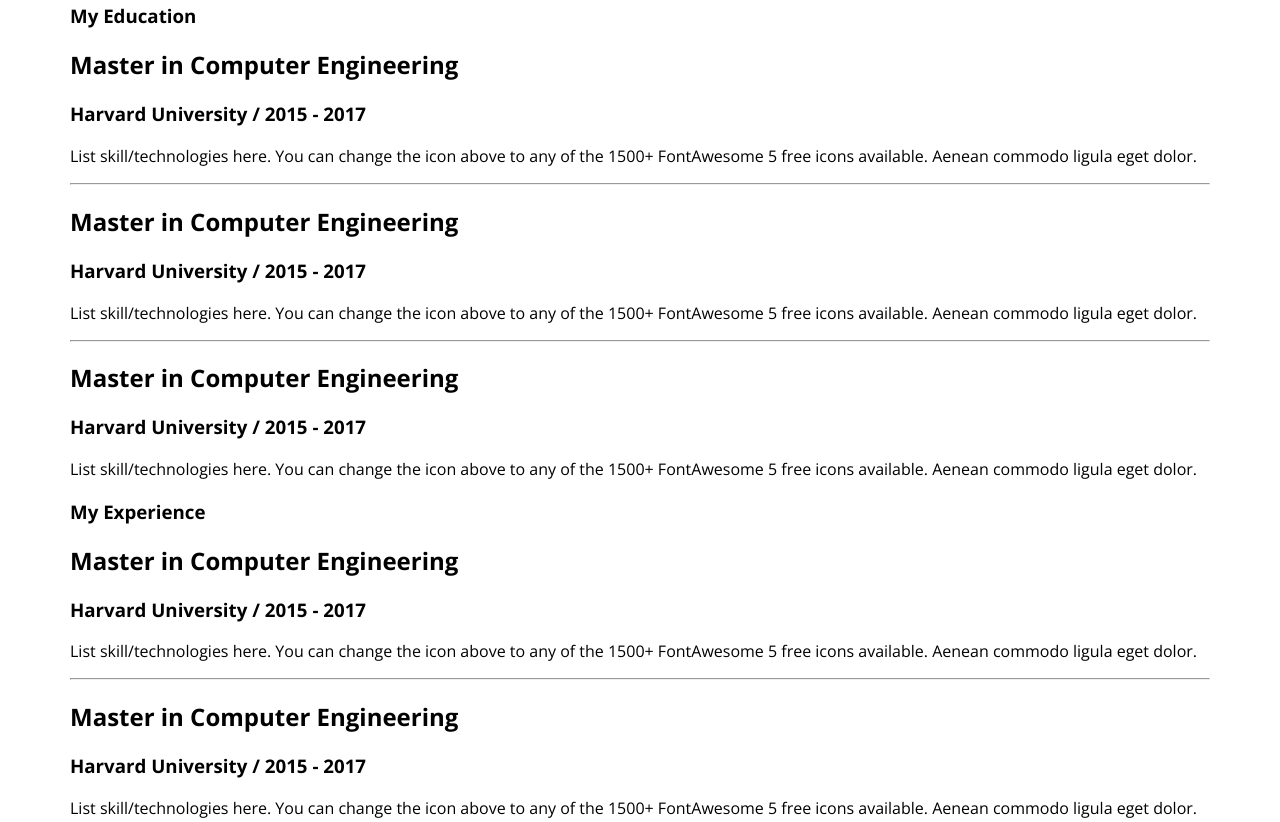
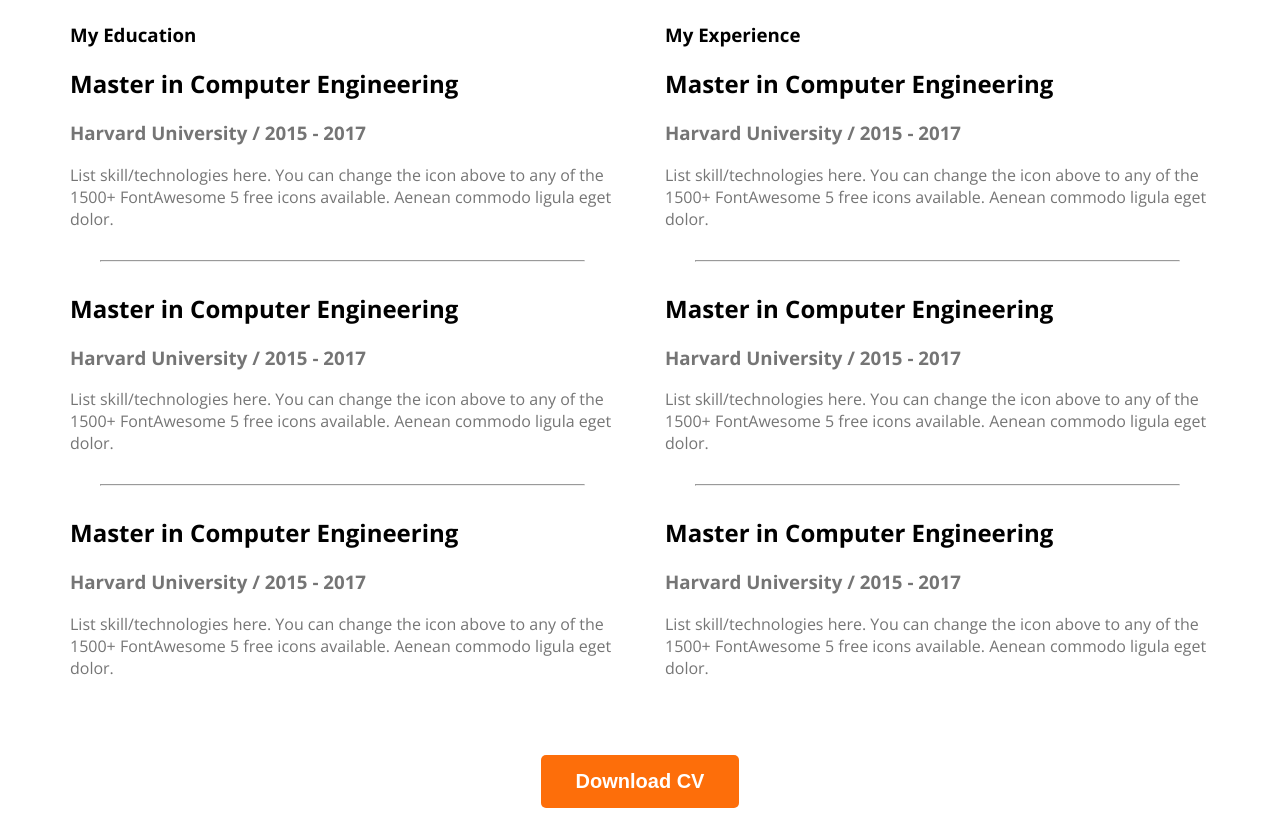
Before and after one commit to hmasifx/developer-portfolio, a plain HTML site: page index.html in a window 1280 px wide. Shown: the part 2478-3300 px from the top of the page. Drawn offline with nearby package versions, Linux system fonts and the light colour scheme.

Commit message:
finished the resume section

```diff
--- a/index.html
+++ b/index.html
@@ -159,7 +159,9 @@
                     </div>
                 </div>
             </div>
-
+            <div class="download-cv">
+                <button class="btn_primary">Download CV</button>
+            </div>
         </section>
     </main>
     <footer>
--- a/styles/portfolio.css
+++ b/styles/portfolio.css
@@ -160,10 +160,40 @@
 
 /* resume section style */
 .resume-column-tittle {
-    color:  #474747;
+    color: #474747;
 
     font-size: 30px;
 
     font-weight: 700;
 
 }
+
+.resume-container {
+    display: flex;
+    gap: 50px;
+
+}
+
+.resume-item-description,
+.resume-item-institute {
+    color: #757575;
+}
+
+.resume-item-tittle {
+    color:  #474747;
+
+    font-size: 25px;
+
+    font-weight: 700;
+    margin-bottom: 10px;
+}
+.resume-container hr{
+
+    margin: 30px;
+}
+
+.download-cv
+{
+    text-align: center;
+    margin-top: 60px;
+}
```
